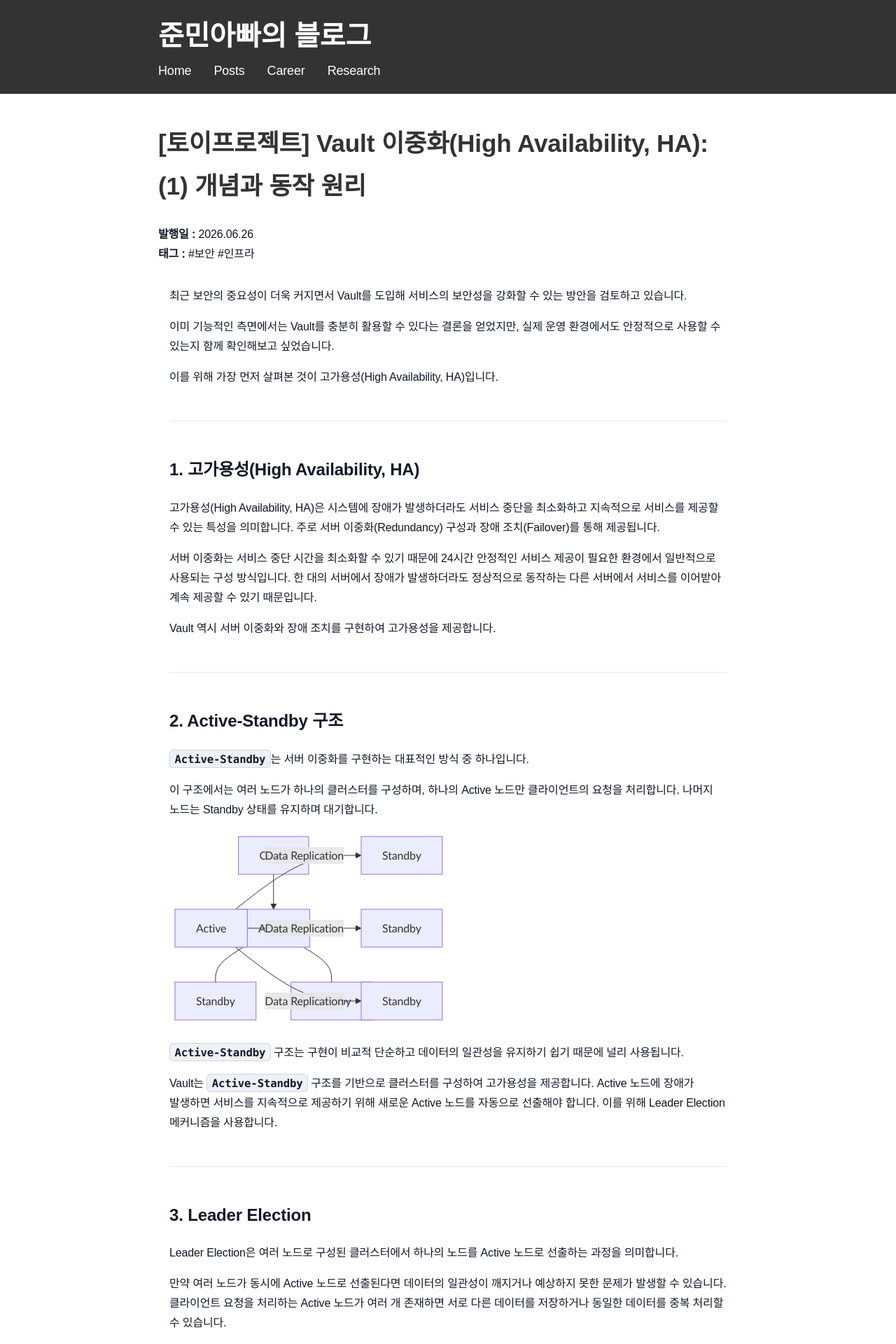
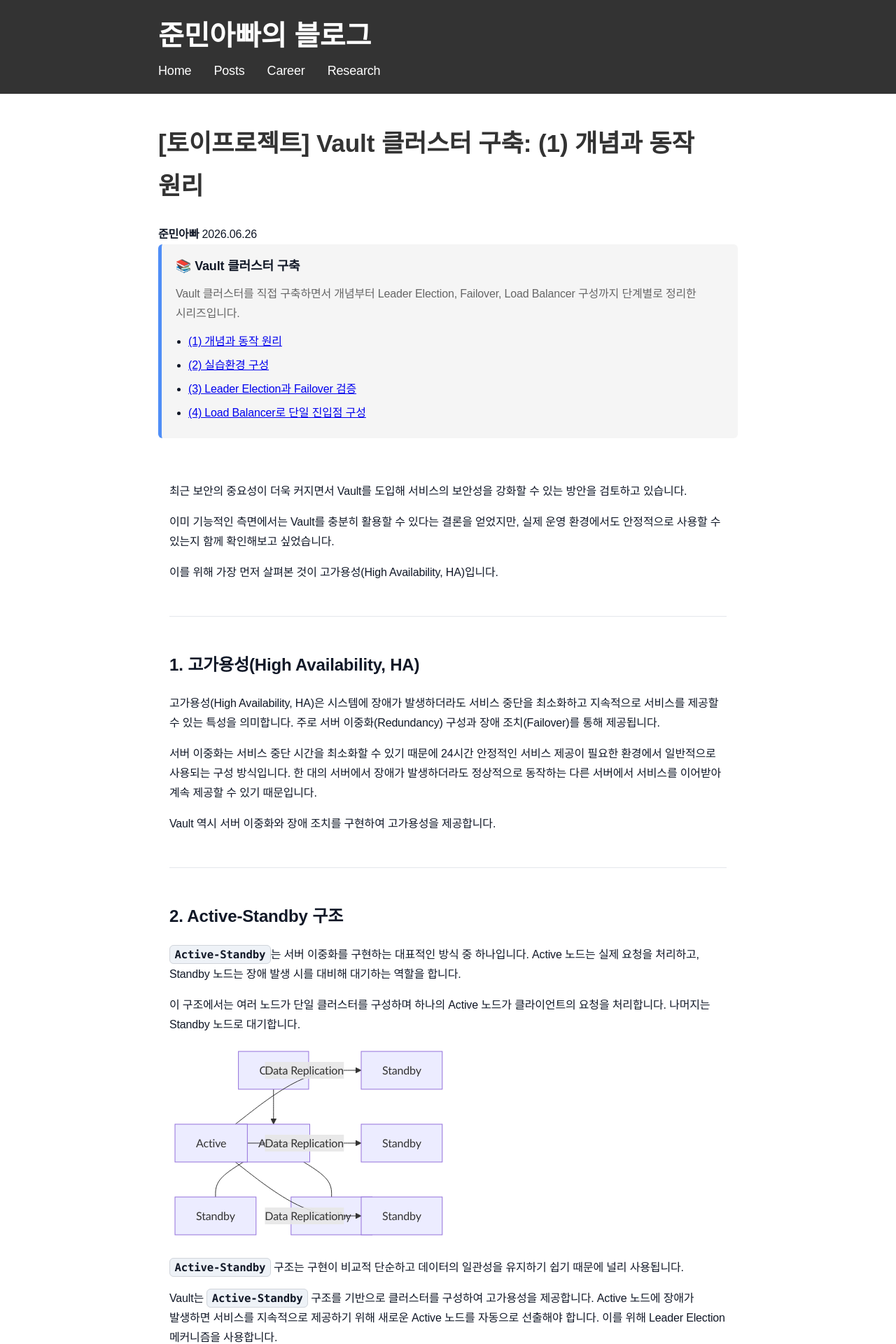
Before and after one commit to sanghoon-lee/sanghoon-lee.github.io, a Jekyll site: the page built from _posts/2026-06-26-vault-ha.md, in a window 1280 px wide. Shown: the top 1920 px of the page at 70% size. Built offline with Jekyll 4.4.1, drawn with Linux system fonts in a browser that asks for light colours; nearby versions of some CDN libraries; comment, search, counter and statistics services are not loaded; some of the changed text lies outside the part shown.

Commit message:
Vault 이중화 4번째 포스팅 작성중

````diff
--- /dev/null
+++ b/_data/vault-cluster.yml
@@ -0,0 +1,15 @@
+title: Vault 클러스터 구축
+description: Vault 클러스터를 직접 구축하면서 개념부터 Leader Election, Failover, Load Balancer 구성까지 단계별로 정리한 시리즈입니다.
+
+posts:
+  - title: "(1) 개념과 동작 원리"
+    url: "/2026/06/26/vault-ha/"
+
+  - title: "(2) 실습환경 구성"
+    url: "/toy-project-vault-cluster-2"
+
+  - title: "(3) Leader Election과 Failover 검증"
+    url: "/toy-project-vault-cluster-3"
+
+  - title: "(4) Load Balancer로 단일 진입점 구성"
+    url: "/toy-project-vault-cluster-4"
--- /dev/null
+++ b/_includes/series.html
@@ -0,0 +1,19 @@
+{% assign series = site.data[page.series] %}
+
+<div class="series-box">
+    <div class="series-title">
+        📚 {{ series.title }}
+    </div>
+
+    <div class="series-description">
+        {{ series.description }}
+    </div>
+
+    <ul>
+        {% for post in series.posts %}
+        <li>
+            <a href="{{ post.url }}">{{ post.title }}</a>
+        </li>
+        {% endfor %}
+    </ul>
+</div>
--- a/_layouts/post.html
+++ b/_layouts/post.html
@@ -34,19 +34,14 @@ layout: default
     <div class="post-meta">
       {% if page.date %}
         <span class="post-date">
-          <strong>발행일 :</strong> {{ page.date | date: "%Y.%m.%d" }}
+          <strong>준민아빠 </strong> {{ page.date | date: "%Y.%m.%d" }}
         </span>
       {% endif %}
 
       <br>
 
-      {% if page.tags %}
-        <span class="post-tags">
-          <strong>태그 :</strong>
-          {% for tag in page.tags %}
-            <span class="post-tag">#{{ tag }}</span>
-          {% endfor %}
-        </span>
+      {% if page.series %}
+        {% include series.html %}
       {% endif %}
     </div>
   </header>
--- a/_posts/2026-06-26-vault-ha.md
+++ b/_posts/2026-06-26-vault-ha.md
@@ -1,7 +1,8 @@
 ---
 layout: post
-title: "[토이프로젝트] Vault 이중화(High Availability, HA): (1) 개념과 동작 원리"
+title: "[토이프로젝트] Vault 클러스터 구축: (1) 개념과 동작 원리"
 date: 2026-06-26
+series: vault-cluster
 description: Vault HA의 개념과 동작 원리, 그리고 Raft 기반 클러스터 구조를 이해하기 위한 내용을 정리한 글입니다.
 image: /assets/images/hashicorp.jpg
 categories: 토이프로젝트
@@ -30,9 +31,9 @@ Vault 역시 서버 이중화와 장애 조치를 구현하여 고가용성을
 
 ## 2. Active-Standby 구조
 
-`Active-Standby`는 서버 이중화를 구현하는 대표적인 방식 중 하나입니다.
+`Active-Standby`는 서버 이중화를 구현하는 대표적인 방식 중 하나입니다. Active 노드는 실제 요청을 처리하고, Standby 노드는 장애 발생 시를 대비해 대기하는 역할을 합니다.
 
-이 구조에서는 여러 노드가 하나의 클러스터를 구성하며, 하나의 Active 노드만 클라이언트의 요청을 처리합니다. 나머지 노드는 Standby 상태를 유지하며 대기합니다.
+이 구조에서는 여러 노드가 단일 클러스터를 구성하며 하나의 Active 노드가 클라이언트의 요청을 처리합니다. 나머지는 Standby 노드로 대기합니다.
 
 ```mermaid
 graph TD
@@ -56,7 +57,7 @@ Vault는 `Active-Standby` 구조를 기반으로 클러스터를 구성하여
 
 Leader Election은 여러 노드로 구성된 클러스터에서 하나의 노드를 Active 노드로 선출하는 과정을 의미합니다.
 
-만약 여러 노드가 동시에 Active 노드로 선출된다면 데이터의 일관성이 깨지거나 예상하지 못한 문제가 발생할 수 있습니다. 클라이언트 요청을 처리하는 Active 노드가 여러 개 존재하면 서로 다른 데이터를 저장하거나 동일한 데이터를 중복 처리할 수 있습니다.
+만약 여러 노드가 동시에 Active 노드로 선출된다면 데이터의 일관성이 깨지거나 예상하지 못한 문제가 발생할 수 있습니다. 여러 노드가 동시에 Active가 되면 서로 다른 데이터를 저장하거나 동일한 요청을 중복 처리하여 데이터의 일관성이 깨질 수 있습니다.
 
 따라서 클러스터에서는 항상 하나의 Active 노드만 선출되고, 나머지는 Standby 노드가 되어야 합니다. 대신 Active 노드에 장애가 발생하면 클러스터는 Leader Election을 다시 수행하여 새로운 Active 노드를 선출합니다.
 
@@ -95,32 +96,17 @@ Vault는 데이터를 저장하기 위한 저장소(Storage Backend)가 필요
 
 과거에는 Consul과 같은 외부 스토리지를 사용하는 경우가 많았습니다. 하지만 현재는 Vault 자체에 내장된 **Integrated Storage**를 사용하는 것이 일반적입니다.
 
-**Integrated Storage**는 Raft 알고리즘을 기반으로 동작합니다. 따라서 클러스터를 구성하고 있는 모든 노드의 데이터를 동일하게 유지할 수 있습니다.
+**Integrated Storage**는 Raft 알고리즘을 기반으로 동작하며, 클러스터를 구성하고 있는 모든 노드의 데이터를 동일하게 유지할 수 있습니다.
+
+따라서 **Integrated Storage**를 사용하면 별도의 Consul 없이도 고가용성 클러스터를 구성할 수 있습니다.
+
+지금까지 Vault의 고가용성을 이해하기 위해 필요한 핵심 개념들을 살펴봤습니다.
+
+다음 포스팅에서는 실습 환경을 구성해보도록 하겠습니다.
 
 ---
 
-## 6. 마무리
-
-지금까지 Vault의 고가용성을 이해하기 위해 필요한 핵심 개념들을 살펴봤습니다.
-
-Active-Standby 구조는 장애 상황에서도 서비스를 지속하기 위한 기본 구조이며, Leader Election은 새로운 Active 노드를 자동으로 선출하는 역할을 합니다. 또한 Raft 알고리즘은 모든 노드가 동일한 데이터를 유지하도록 하여 장애 이후에도 정상적으로 서비스를 이어갈 수 있도록 지원합니다.
-
-이러한 개념을 이해하면 Vault가 단순히 여러 대의 서버를 실행하는 것이 아니라, 클러스터 전체가 하나의 시스템처럼 동작하도록 설계되어 있다는 점을 이해할 수 있습니다.
-
-다음 포스팅에서는 3개의 Vault 노드로 클러스터를 직접 구축하고, Leader Election과 Failover가 실제 장애 상황에서 어떻게 동작하는지 단계별로 확인해보겠습니다.
-
----
-
-## 7. 포스팅 목록
-
-* [토이프로젝트] Vault 이중화(High Availability, HA): (1) 개념과 동작 원리
-* [[토이프로젝트] Vault 이중화(High Availability, HA): (2) 클러스터 구축](https://sanghoon-lee.github.io/2026/06/26/vault-ha2/)
-* [[토이프로젝트] Vault 이중화(High Availability, HA): (3) Leader Election과 Failover 검증](https://sanghoon-lee.github.io/2026/06/28/vault-ha3/)
-* [[토이프로젝트] Vault 이중화(High Availability, HA): (4) Load Balancer로 클러스터 완성하기](https://sanghoon-lee.github.io/2026/07/04/vault-ha4/)
-
----
-
-## 8. 참고
+## 6. 참고
 
 * [[토이프로젝트] Vault를 이용한 KMS 대체 검토: (1) 개념정리와 설치과정](https://sanghoon-lee.github.io/2026/04/09/vault/)
 * [[토이프로젝트] Vault를 이용한 KMS 대체 검토: (2) KV Engine을 이용한 암호화 키 저장과 조회 실습](https://sanghoon-lee.github.io/2026/04/10/vault1-1-rewriting/)
--- a/_posts/2026-07-04-vault-ha4.md
+++ b/_posts/2026-07-04-vault-ha4.md
@@ -1,6 +1,6 @@
 ---
 layout: post
-title: "[토이프로젝트] Vault 이중화(High Availability, HA): (4) Load Balancer로 클러스터 완성하기"
+title: "[토이프로젝트] Vault 클러스터 구축: (4) Load Balancer로 단일 진입점 구성"
 date: 2026-07-04
 description: Load Balancer를 이용해 Vault 클러스터를 하나의 주소로 사용할 수 있도록 구성하는 과정을 정리한 글입니다.
 image: /assets/images/hashicorp.jpg
@@ -109,7 +109,7 @@ http {
 
 예를 들어 호스트에서는 `vault-2`에 `8202` 포트로 접근하지만 Docker 네트워크 내부에서는 `vault-2:8200`으로 접근합니다. `vault-3`도 동일하게 `vault-3:8200`을 사용합니다.
 
-이는 각 노드가 컨테이너 내부에서 모두 8200 포트를 사용하도록 구성되어 있으며, `vault-1.hcl`, `vault-2.hcl`, `vault-3.hcl`의 api_addr 설정도 이를 기준으로 되어 있기 때문입니다.
+이는 Vault 컨테이너 내부에서는 모든 노드가 동일하게 8200 포트를 사용하기 때문입니다. `vault-1.hcl`, `vault-2.hcl`, `vault-3.hcl`의 api_addr 역시 이를 기준으로 설정되어 있습니다.
 
 ---
 
@@ -158,13 +158,15 @@ nginx: [emerg] host not found in upstream "vault-1:8200" in /etc/nginx/nginx.con
 
 ### 2.3. 트러블슈팅
 
-Docker 네트워크에서는 실행 중인 컨테이너의 이름을 DNS 호스트명처럼 사용할 수 있습니다. 하지만 앞선 실습에서 장애 재현을 위해 `vault-1` 노드가 종료된 상태였기 때문에 Nginx가 upstream에 등록된 `vault-1`을 해석하지 못했습니다. 그 결과 Nginx가 기동에 실패한 것이었습니다.
+Docker 네트워크에서는 실행 중인 컨테이너의 이름을 DNS 호스트명처럼 사용할 수 있습니다. 앞선 실습에서 장애를 재현하기 위해 `vault-1` 노드를 종료해 둔 상태였기 때문에 Nginx가 upstream에 등록된 `vault-1`을 해석하지 못했습니다. 그 결과 Nginx가 기동에 실패한 것이었습니다.
 
-문제 해결을 위해 `vault-1` 노드를 다시 실행하고, Unseal을 완료했습니다. 이 상태에서 Nginx 컨테이너를 다시 실행했습니다.
+문제 해결을 위해 `vault-1` 노드를 다시 실행하고, Unseal까지 완료했습니다. 이 상태에서 Nginx 컨테이너를 다시 실행했습니다.
 
 ```bash
 $ docker ps
 ```
+
+> 주의: `vault-1` 노드를 다시 실행하고, 반드시 Unseal을 수행해야 정상적으로 동작합니다.
 
 이번에는 Vault 클러스터를 구성하는 3개의 노드(`vault-1`, `vault-2`, `vault-3`)와 Nginx 컨테이너가 모두 정상적으로 실행 중인 것을 확인할 수 있었습니다.
 
@@ -178,9 +180,13 @@ fb474c8aa7ba   hashicorp/vault   "docker-entrypoint.s…"   10 days ago     Up 4
 
 ---
 
-## 3. 실습: LoadBalancer를 통한 시크릿 조회 검증
+## 3. 실습: Load Balancer를 통한 시크릿 조회 검증
 
-Vault 클러스터의 노드(포트번호: 8200, 8202, 8204)가 아닌 LoadBalancer(포트번호: 8000)에 시크릿 조회를 요청해봤습니다.
+Load Balancer를 추가하여 Vault 클러스터의 구조를 변경하는 작업이 모두 완료되었습니다. 정상적으로 작업이 완료되었다면, Vault 클러스터의 노드(포트번호: 8200, 8202, 8204)가 아닌 LoadBalancer(포트번호: 8000)에 요청을 보내고 응답을 받을 수 있어야 합니다.
+
+### 3.1. 정상 상황
+
+Vault 클러스터를 구성하는 3개의 노드 모두가 동작하고 있는 상태에서 Load Balancer에 시크릿 조회를 요청해봤습니다.
 
 ```bash
 $ curl \
@@ -188,7 +194,7 @@ $ curl \
  http://127.0.0.1:8000/v1/secret/data/vault-test
 ```
 
-아래와 같이 정상적으로 시크릿이 조회되었습니다.
+시크릿이 정상적으로 조회되면서 아래와 같은 응답이 반환되었습니다.
 
 ```json
 {
@@ -218,19 +224,27 @@ $ curl \
 }
 ```
 
-장애 재현을 위해 `vault-2` 노드를 종료시켰습니다.
+이를 통해 클라이언트가 노드의 주소를 직접 지정하지 않고도 Load Balancer를 통해 시크릿을 정상적으로 조회할 수 있음을 확인할 수 있었습니다.
+
+---
+
+### 3.2. 장애 상황
+
+하지만, 아직 노드에 장애가 발생하는 경우에 정상적으로 Load Balancer가 응답을 반환할 수 있는지는 확인해보지 못했습니다.
+
+그래서 `vault-2` 노드를 종료시켜 장애를 재현했습니다.
 
 ```bash
 $ docker kill vault-2
 ```
 
-`vault-3` 노드도 종료시켰습니다.
+이어서 `vault-3` 노드도 종료시켰습니다.
 
 ```bash
 $ docker kill vault-3
 ```
 
-그리고 다시 LoadBalance에 시크릿 조회를 요청해봤습니다.
+Vault 클러스터를 구성하고 있는 3개의 노드 중에서 2개에 장애가 발생한 상태가 되었습니다. 이 상태에서도 Load Balancer를 통해 시클릿을 조회할 수 있는지 확인해봤습니다.
 
 ```bash
 $ curl \
@@ -238,4 +252,54 @@ $ curl \
  http://127.0.0.1:8000/v1/secret/data/vault-test
 ```
 
-하지만 이번에는 아무런 응답도 반환되지 않았습니다.
+시크릿 조회를 요청해봤지만, 아무런 응답도 받을 수 없었습니다. 바로 Raft 쿼럼(Quorum) 상실 때문입니다.
+
+---
+
+## 4. Raft 쿼럼(Quorum) 상실
+
+3개의 노드로 구성된 Vault 클러스터가 정상적으로 동작하려면 과반수인 2개 노드 이상이 동작해야 합니다.
+
+* 3개 노드 중 1개 종료 → 2개 생존 → 쿼럼 유지 → 서비스 가능
+* 3개 노드 중 2개 종료 → 1개 생존 → 쿼럼 상실 → 서비스 중단
+
+새로운 Leader를 선출하거나 Raft 로그를 확정하려면 과반수의 동의가 필요하기 때문입니다. 남아 있는 하나의 노드만으로는 과반수를 확보할 수 없기 때문에 새로운 Leader를 선출할 수 없습니다.
+
+```mermaid
+flowchart LR
+    subgraph "3노드 클러스터"
+        V1["vault-1<br/>종료"]
+        V2["vault-2<br/>종료"]
+        V3["vault-3<br/>생존"]
+    end
+
+    V3 --> Q["과반수 미달<br/>Leader 선출 불가"]
+    Q --> F["시크릿 조회 불가"]
+```
+
+Load Balancer는 정상적인 노드로 요청을 전달하는 역할만 수행합니다. Vault 클러스터의 쿼럼이 상실된 상태까지 복구해주는 것은 아닙니다. 따라서 이런 경우에는 남아 있는 노드로 요청이 전달되더라도 응답을 받을 수 없습니다.
+
+참고로 두 개 노드의 장애까지 허용하려면 최소 다섯 개의 노드로 Vault 클러스터를 구성해야 합니다.
+
+| 노드 수 | 필요한 과반수 | 허용 가능한 장애 |
+| ----------: | ------: | --------: |
+|          3개 |      2개 |        1개 |
+|          5개 |      3개 |        2개 |
+|          7개 |      4개 |        3개 |
+
+---
+
+## 5. 마무리
+
+이번 포스팅 시리즈에서는 Vault 클러스터를 구축하면서 Leader Election, Request Forwarding, 장애 복구(Failover), 그리고 Load Balancer를 이용한 단일 진입점까지 직접 구성하고 검증해봤습니다. 이 과정을 통해 Vault 클러스터가 장애 상황에서도 서비스를 지속하기 위해 어떻게 동작하는지 전반적인 구조와 개념을 이해할 수 있었습니다.
+
+또한 Load Balancer는 클라이언트의 접근을 단순화할 뿐이며, Vault 클러스터의 쿼럼(Quorum) 상실까지 해결해주지는 못한다는 점도 확인할 수 있었습니다. 결국 안정적인 운영을 위해서는 적절한 수의 노드로 Vault 클러스터를 구성해 쿼럼이 유지되도록 하는 것이 무엇보다 중요하다는 것을 알 수 있었습니다.
+
+---
+
+## 6. 참고
+
+* [[토이프로젝트] Vault를 이용한 KMS 대체 검토: (1) 개념정리와 설치과정](https://sanghoon-lee.github.io/2026/04/09/vault/)
+* [[토이프로젝트] Vault를 이용한 KMS 대체 검토: (2) KV Engine을 이용한 암호화 키 저장과 조회 실습](https://sanghoon-lee.github.io/2026/04/10/vault1-1-rewriting/)
+* [[토이프로젝트] Vault를 이용한 KMS 대체 검토: (3) Transit Engine을 이용한 암·복호화 실습](https://sanghoon-lee.github.io/2026/04/11/vault2/)
+* [[토이프로젝트] Vault를 이용한 KMS 대체 검토: (4) Java 애플리케이션에서 Vault Transit Engine 연동하기](https://sanghoon-lee.github.io/2026/04/18/vault3/)
--- a/assets/main.scss
+++ b/assets/main.scss
@@ -426,3 +426,31 @@ code.highlighter-rouge:not(pre code),
   border-radius: 12px;
   display: block;
 }
+
+.series-box {
+    background: #f5f5f5;
+    border-left: 5px solid #4f8ef7;
+    padding: 16px 20px;
+    margin-bottom: 30px;
+    border-radius: 6px;
+}
+
+.series-title {
+    font-size: 18px;
+    font-weight: bold;
+    margin-bottom: 10px;
+}
+
+.series-description {
+    color: #666;
+    margin-bottom: 12px;
+}
+
+.series-box ul {
+    margin: 0;
+    padding-left: 18px;
+}
+
+.series-box li {
+    margin: 6px 0;
+}
````
Also changed, not shown: _posts/2026-06-26-vault-ha2.md (+2 -2 lines), _posts/2026-06-28-vault-ha3.md (+1 -1 lines).
